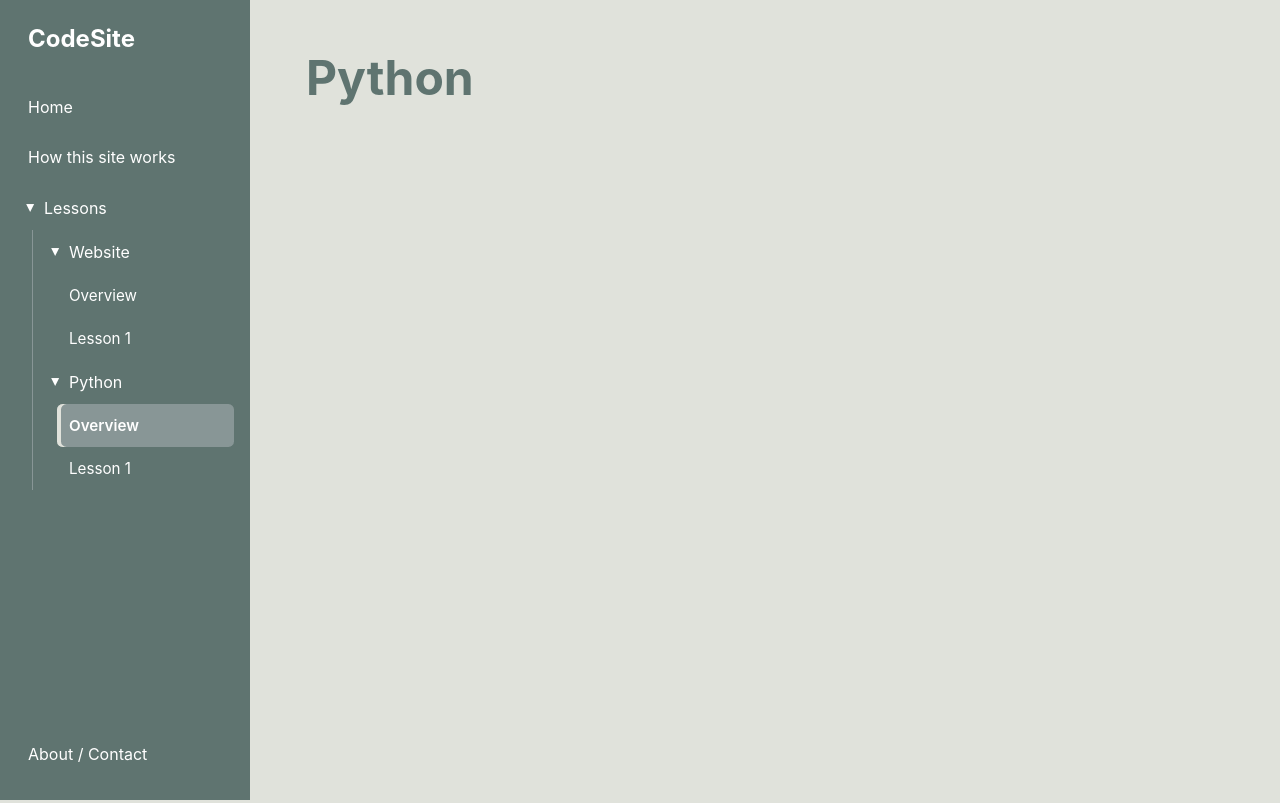
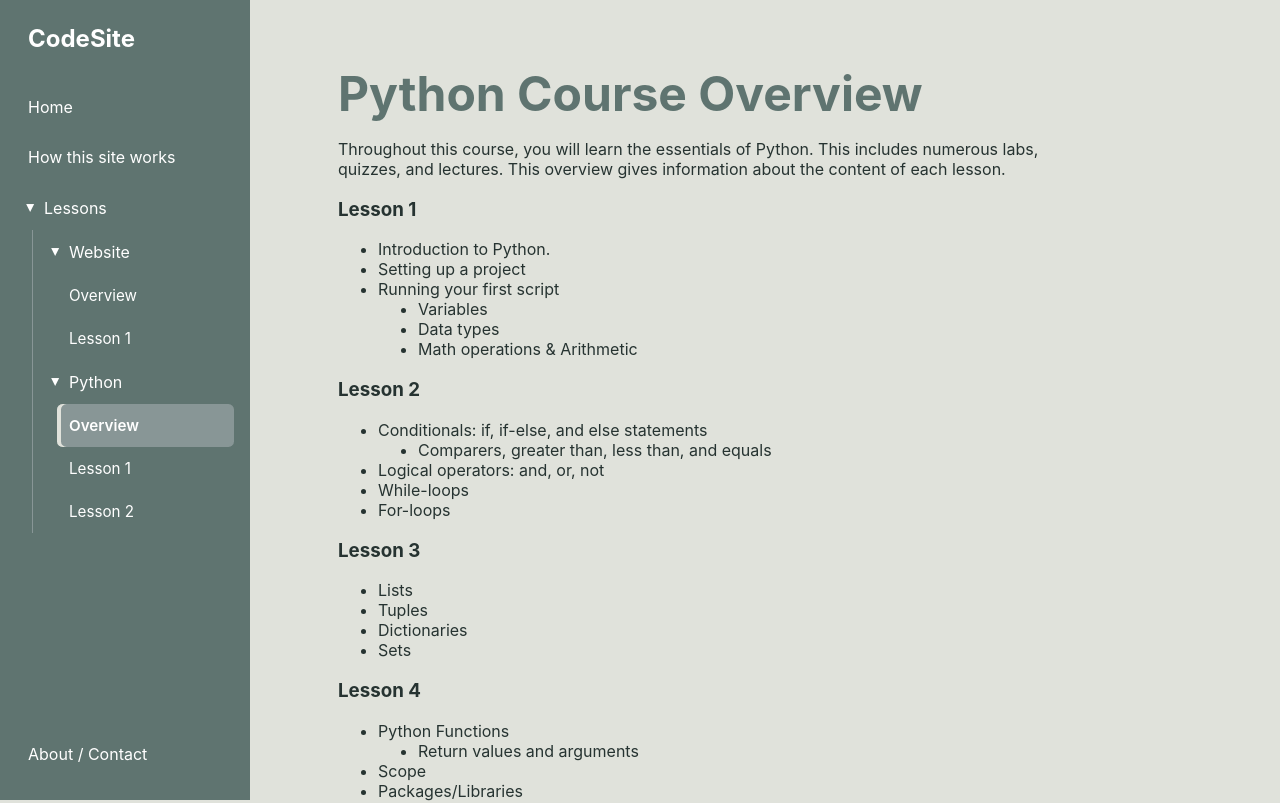
Before and after one commit to innovator-branchout/code-site-download, a SvelteKit app: page /lessons/python in a window 1280 px wide. Shown: the top 803 px of the page. Built offline with nearby package versions, Linux system fonts and the light colour scheme.

Commit message:
Overview page
ez

```diff
--- a/src/lib/Sidebar.svelte
+++ b/src/lib/Sidebar.svelte
@@ -64,7 +64,14 @@
 					>
 						Lesson 1
 					</a>
+					<a
+						href="/lessons/python/lesson_2"
+						class:active={isActive('/lessons/python/lesson_2')}
+					>
+						Lesson 2
+					</a>
 				</details>
+
 			</div>
 		</details>
 
--- a/src/routes/lessons/python/+page.svelte
+++ b/src/routes/lessons/python/+page.svelte
@@ -2,4 +2,126 @@
 	<title>Python|CodeSite</title>
 </svelte:head>
 
-<h1>Python</h1>
+<main>
+    <h1>Python Course Overview</h1>
+    <p>Throughout this course, you will learn the essentials of Python. This includes numerous labs, quizzes, and lectures. This overview gives information about the content of each lesson. </p>
+    <h3>Lesson 1</h3>
+    <ul>
+        <li>Introduction to Python.</li>
+        <li>Setting up a project</li>
+        <li>
+            Running your first script
+            <ul>
+                <li>Variables</li>
+                <li>Data types</li>
+                <li>Math operations & Arithmetic </li>
+            </ul>
+        </li>
+    </ul>
+    <h3>Lesson 2</h3>
+    <ul>
+        <li>
+            Conditionals: if, if-else, and else statements
+            <ul>
+                <li>Comparers, greater than, less than, and equals</li>
+            </ul>
+        </li>
+        <li>Logical operators: and, or, not</li>
+        <li>While-loops</li>
+        <li>For-loops</li>
+    </ul>
+    <h3>Lesson 3</h3>
+    <ul>
+        <li>Lists</li>
+        <li>Tuples</li>
+        <li>Dictionaries</li>
+        <li>Sets</li>
+    </ul>
+    <h3>Lesson 4</h3>
+    <ul>
+        <li>
+            Python Functions
+            <ul>
+                <li>Return values and arguments</li>
+            </ul>
+        </li>
+        <li>Scope</li>
+        <li>Packages/Libraries</li>
+    </ul>
+    <h3>Lesson 5</h3>
+    <ul>
+        <li>
+            Classes
+            <ul>
+                <li>Why classes</li>
+                <li>Constructers</li>
+                <li>Methods(class functions)</li>
+            </ul>
+        </li>
+        <li>Inheritance</li>
+    </ul>
+
+
+</main>
+
+<style>
+    main {
+		max-width: 1000px;
+		min-height: calc(100vh - 70px);
+		margin: 10 auto;
+		padding: 1rem 2rem;
+	}
+	.controls {
+		margin-top: 1rem;
+	}
+    section {
+        margin-top: 1rem;
+        padding-top: 1rem;
+        padding-left: 2rem;
+        padding-bottom: 2rem;
+        background-color: #b8bdb5;
+        border-radius: 50px;
+        padding-right: 7rem;
+    }
+    p {
+        max-width: 750px;
+    }
+    .code-editor {
+        height: 100px;
+        border: 1px solid #ccc;
+        border-radius: 8px;
+        overflow: hidden;
+    }
+    .big-code-editor {
+        height: 300px;
+        border: 1px solid #ccc;
+        border-radius: 8px;
+        overflow: hidden;
+    }
+    .console {
+		margin-top: 1rem;
+		margin-bottom: 1rem;
+		padding: 1rem;
+		background-color: #1e1e1e;
+		color: #00ff00;
+		border-radius: 6px;
+		font-family: monospace;
+	}
+	button {
+        margin-bottom: 1rem;
+        background-color: #00c04b
+	}
+    ul {
+        list-style-type: disc;
+    }
+    .letter-list {
+        list-style-type: lower-alpha;
+    }
+    code {
+        font-size:1rem;
+    }
+    li {
+        max-width: 700px;
+    }
+
+</style>
```
Also changed, not shown: src/routes/lessons/python/lesson_2/+page.svelte (added).
